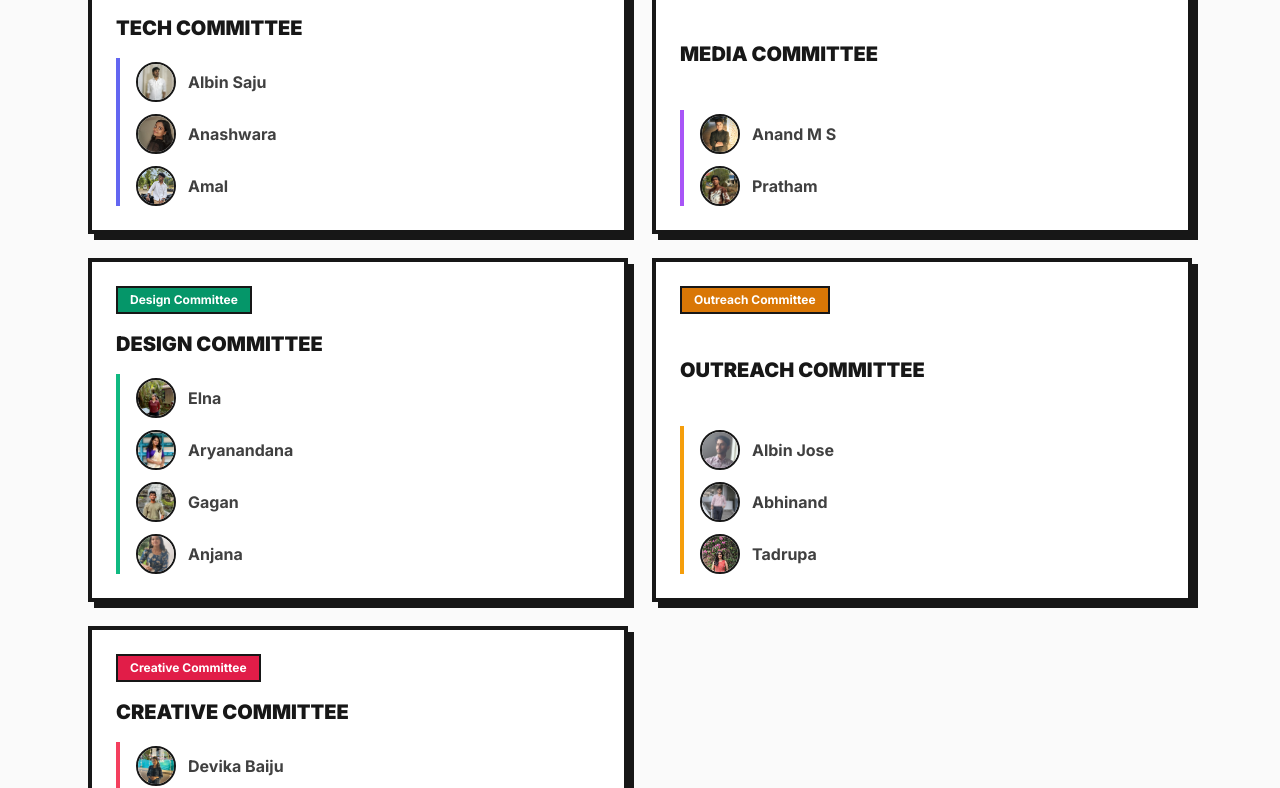
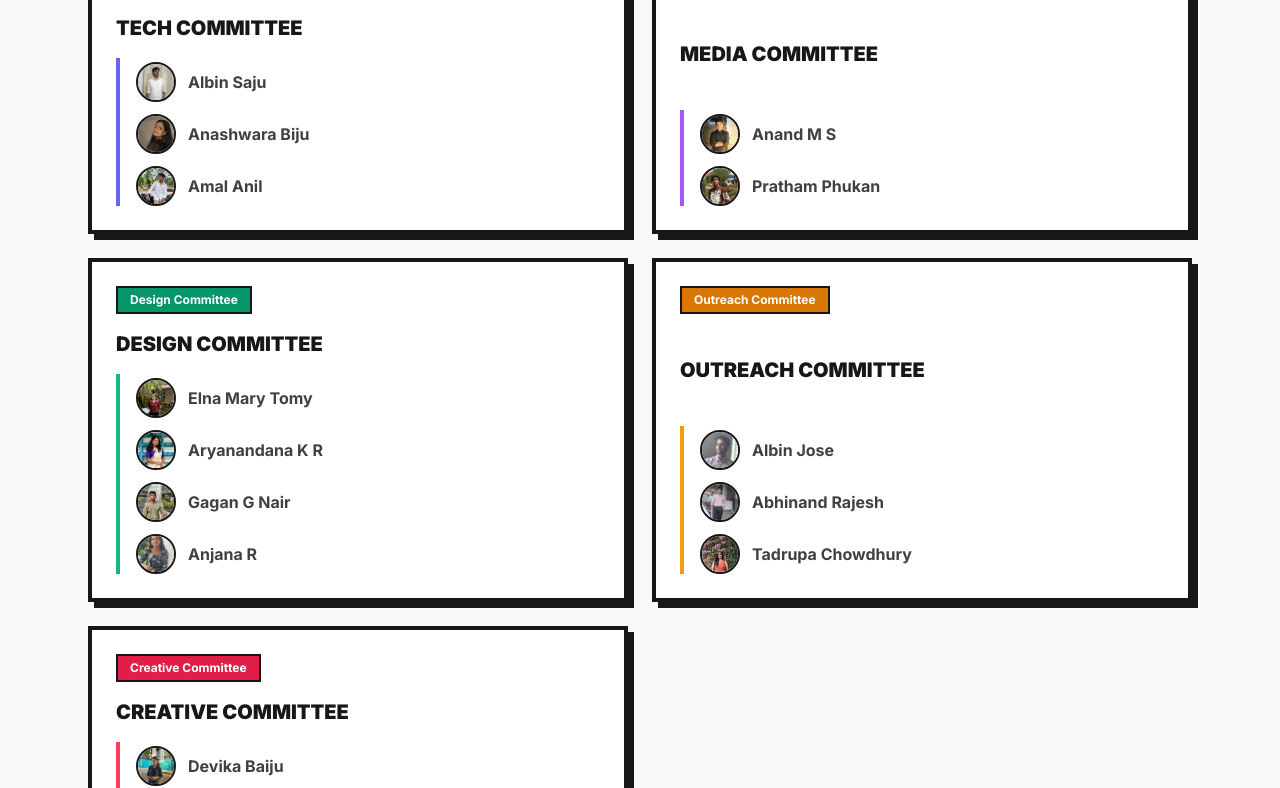
Before and after one commit to chsrikar/mulearnvisat, a React (Vite) app: page /committee in a window 1280 px wide. Shown: the part 1174-1962 px from the top of the page. Built offline with nearby package versions, Linux system fonts and the light colour scheme.

Commit message:
updated version

```diff
--- a/src/data/committee.js
+++ b/src/data/committee.js
@@ -51,7 +51,7 @@ export const leadership = [
     },
     {
         id: 8,
-        name: "Elna",
+        name: "Elna Mary Tomy",
         role: "Design Lead",
         image: "/images/elna.jpeg",
         bio: "Design is about solving problems beautifully. I'm proud to shape the visual identity of muLearn VISAT and mentor aspiring designers along the way.",
@@ -72,8 +72,8 @@ export const committees = [
         color: "primary",
         members: [
             { id: 8, name: "Albin Saju", image: "/images/albin-saju.jpeg" },
-            { id: 9, name: "Anashwara", image: "/images/Anashwara.jpeg" },
-            { id: 10, name: "Amal", image: "/images/Amal.jpeg" },
+            { id: 9, name: "Anashwara Biju", image: "/images/Anashwara.jpeg" },
+            { id: 10, name: "Amal Anil", image: "/images/Amal.jpeg" },
         ],
     },
     {
@@ -81,17 +81,17 @@ export const committees = [
         color: "accent",
         members: [
             { id: 11, name: "Anand M S", image: "/images/anand-ms.jpeg" },
-            { id: 12, name: "Pratham", image: "/images/pratham.jpeg" },
+            { id: 12, name: "Pratham Phukan", image: "/images/pratham.jpeg" },
         ],
     },
     {
         name: "Design Committee",
         color: "emerald",
         members: [
-            { id: 13, name: "Elna", image: "/images/elna.jpeg" },
-            { id: 14, name: "Aryanandana", image: "/images/aryanandana.jpeg" },
-            { id: 15, name: "Gagan", image: "/images/Gagan.jpeg" },
-            { id: 16, name: "Anjana", image: "/images/Anjana.jpeg" },
+            { id: 13, name: "Elna Mary Tomy", image: "/images/elna.jpeg" },
+            { id: 14, name: "Aryanandana K R", image: "/images/aryanandana.jpeg" },
+            { id: 15, name: "Gagan G Nair", image: "/images/Gagan.jpeg" },
+            { id: 16, name: "Anjana R", image: "/images/Anjana.jpeg" },
         ],
     },
     {
@@ -99,8 +99,8 @@ export const committees = [
         color: "amber",
         members: [
             { id: 17, name: "Albin Jose", image: "/images/albin-jose.jpeg" },
-            { id: 18, name: "Abhinand", image: "/images/Abhinand.jpeg" },
-            { id: 19, name: "Tadrupa", image: "/images/Tadrupa.jpeg" },
+            { id: 18, name: "Abhinand Rajesh", image: "/images/Abhinand.jpeg" },
+            { id: 19, name: "Tadrupa Chowdhury", image: "/images/Tadrupa.jpeg" },
         ],
     },
     {
@@ -116,12 +116,12 @@ export const committees = [
 // Interest Group Leads — shown in IG Leads section
 export const igLeads = [
     { id: 20, name: "Alex Benny", role: "IoT", image: "/images/alex-benny.jpeg" },
-    { id: 21, name: "Pratham", role: "Web Development", image: "/images/pratham.jpeg" },
-    { id: 22, name: "Elna", role: "UI/UX", image: "/images/elna.jpeg" },
+    { id: 21, name: "Pratham Phukan", role: "Web Development", image: "/images/pratham.jpeg" },
+    { id: 22, name: "Elna Mary Tomy", role: "UI/UX", image: "/images/elna.jpeg" },
     { id: 23, name: "Albin Jose", role: "Non-Circuit", image: "/images/albin-jose.jpeg" },
-    { id: 24, name: "Rifa", role: "Innovation & Entrepreneurship", image: "/images/rifa.jpeg" },
+    { id: 24, name: "Rifa Thabassum", role: "Innovation & Entrepreneurship", image: "/images/rifa.jpeg" },
     { id: 25, name: "Devika Baiju", role: "Comics", image: "/images/devika-baiju.jpeg" },
-    { id: 26, name: "Srikar", role: "AI & ML", image: "/images/srikar.jpeg" },
+    { id: 26, name: "Chinthapenta Srikar", role: "AI & ML", image: "/images/srikar.jpeg" },
 ]
 
 // Backward-compatible default export
```
Also changed, not shown: 1 other file (tests, documents, lock files or other folders).
